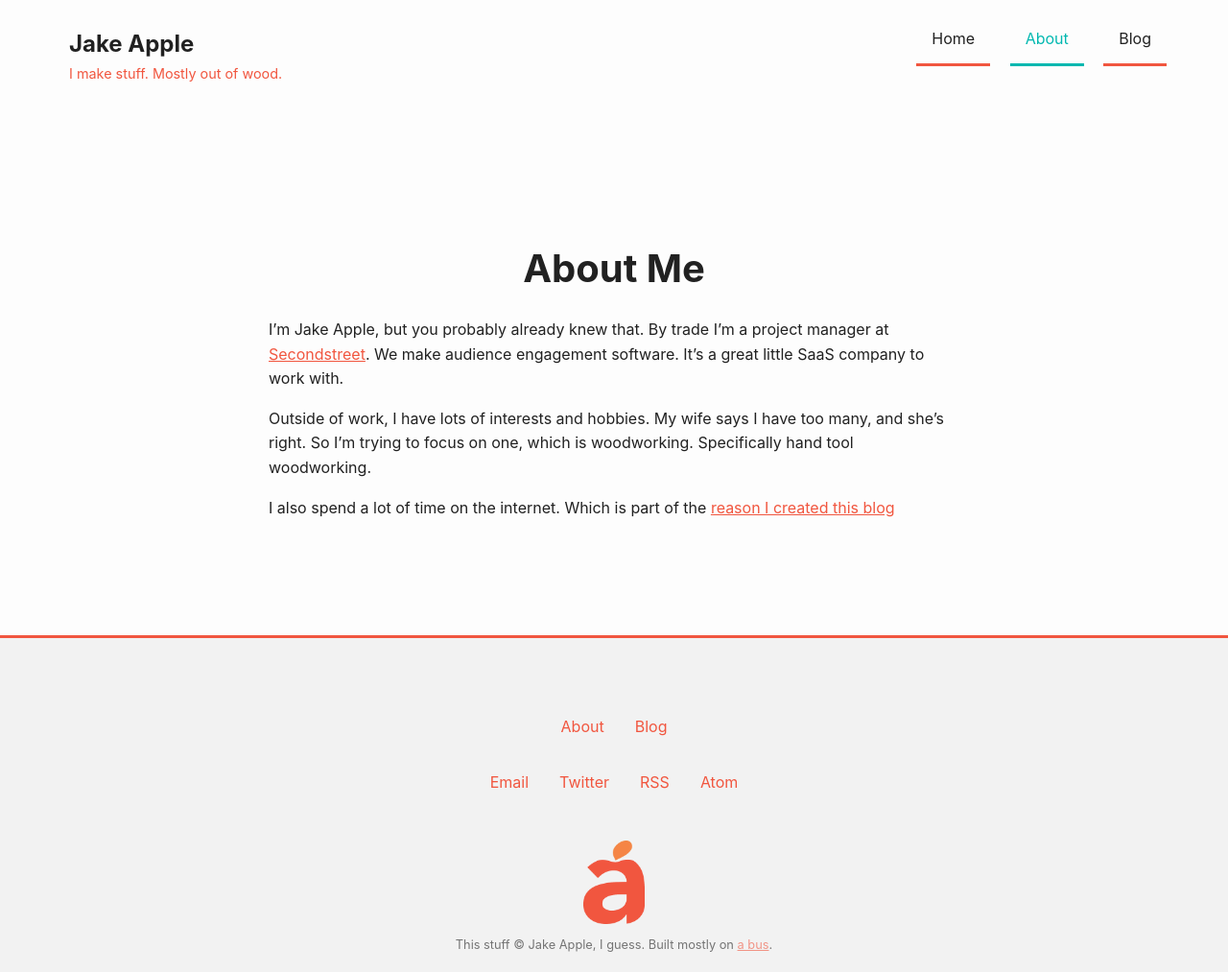
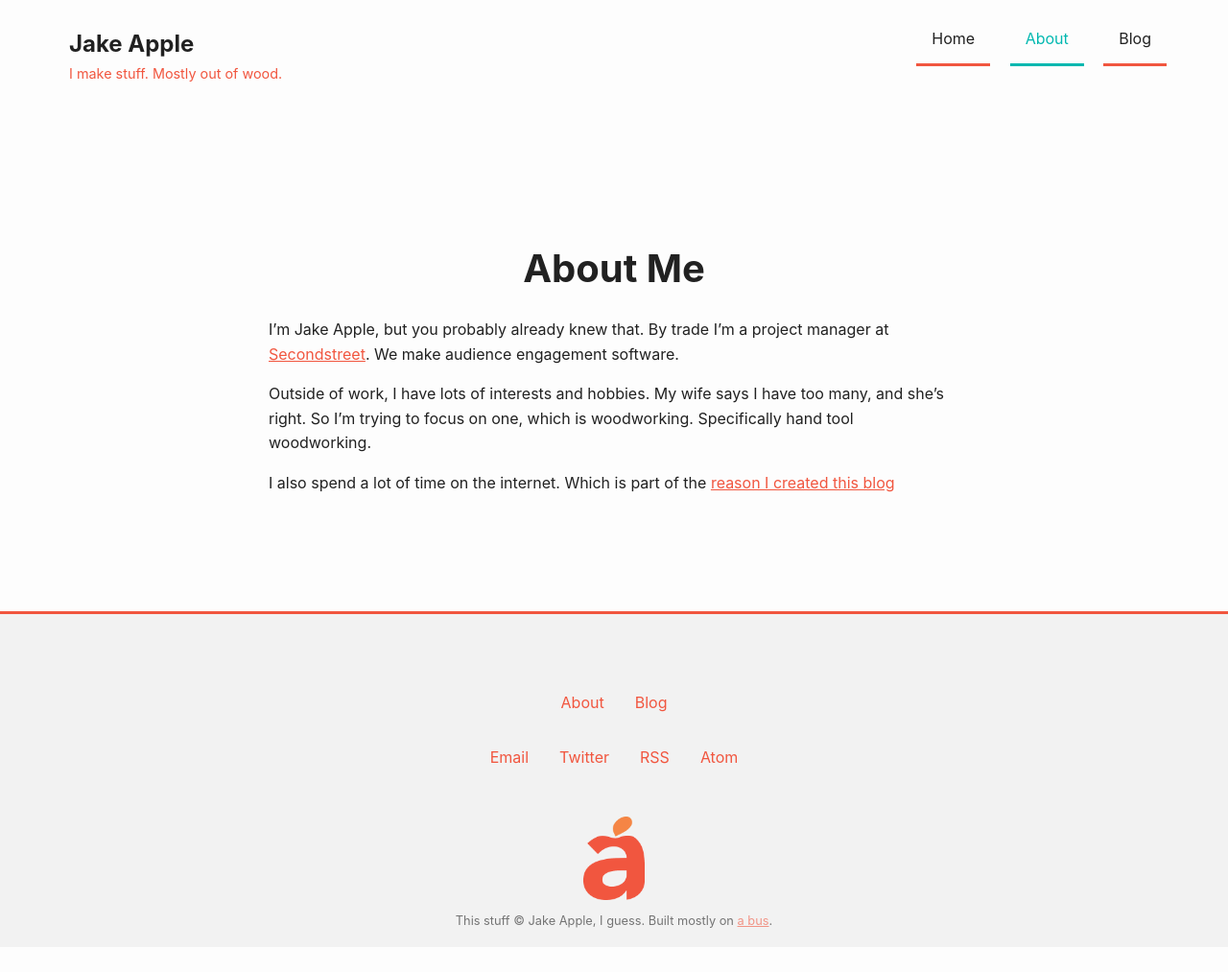
Before and after one commit to appleguy19/appleguy19.github.io, a Jekyll site: the page built from about.md, in a window 1280 px wide. Shown: the whole page at 96% size. Built offline with Jekyll 4.4.1, drawn with Linux system fonts in a browser that asks for light colours; after the commit the page ends 987 px from its top, so only the background shows below that.

Commit message:
minor text change

```diff
--- a/about.md
+++ b/about.md
@@ -4,7 +4,7 @@ title: About Me
 permalink: /about/
 ---
 
-I'm Jake Apple, but you probably already knew that. By trade I'm a project manager at [Secondstreet](http://secondstreet.com). We make audience engagement software. It's a great little SaaS company to work with.
+I'm Jake Apple, but you probably already knew that. By trade I'm a project manager at [Secondstreet](http://secondstreet.com). We make audience engagement software.
 
 Outside of work, I have lots of interests and hobbies. My wife says I have too many, and she's right. So I'm trying to focus on one, which is woodworking. Specifically hand tool woodworking.
 
```
